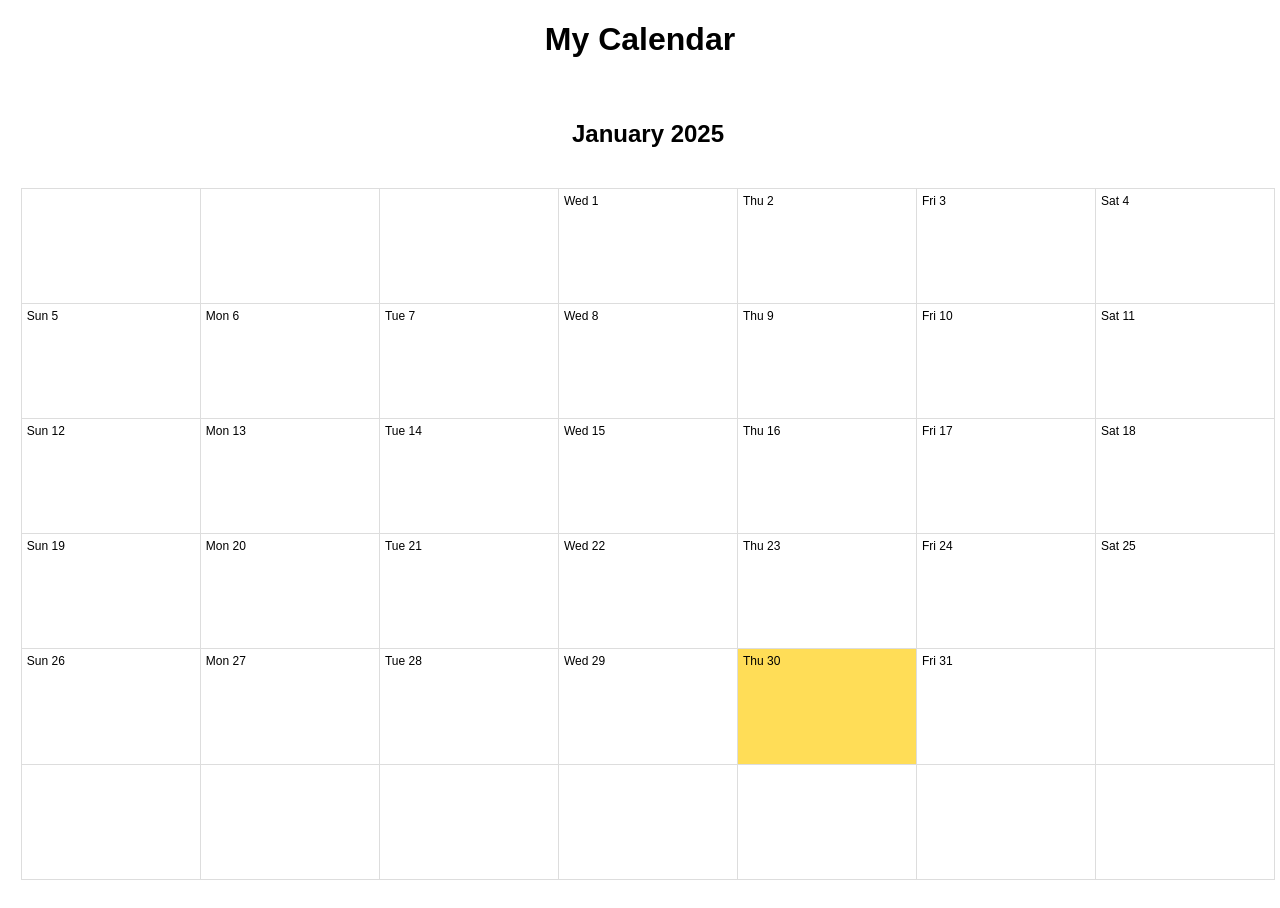
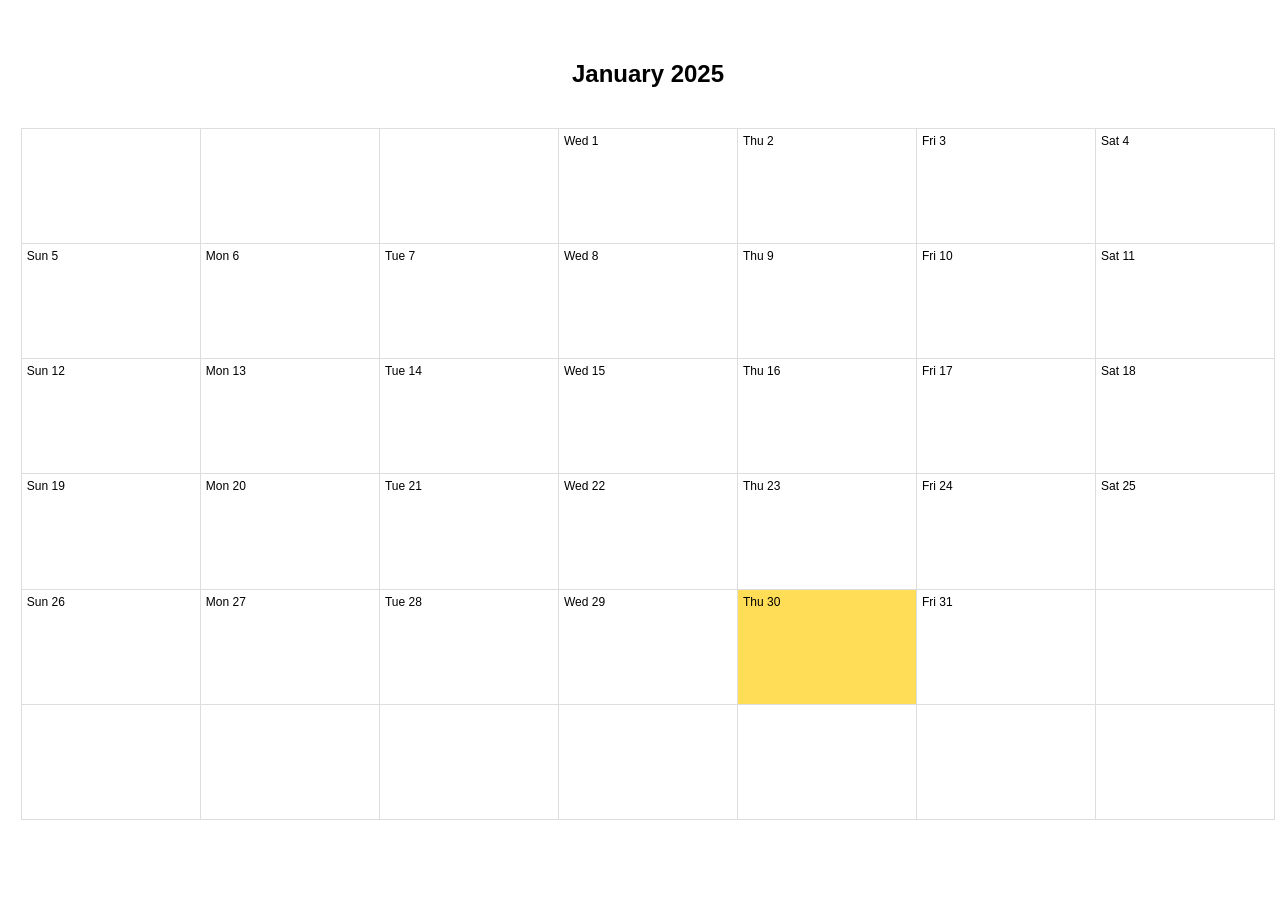
Before and after one commit to Lugos-Vinzent/25Calendar, a plain HTML site: page index.html in a window 1280 px wide. After the commit the page ends 848 px from the top, so only its background shows below. Drawn offline with Linux system fonts and the light colour scheme.

Commit message:
Update index.html

```diff
--- a/index.html
+++ b/index.html
@@ -29,7 +29,6 @@
     </style>
 </head>
 <body>
-    <h1>My Calendar</h1>
     <table class="calendar">
         <thead>
 
```
